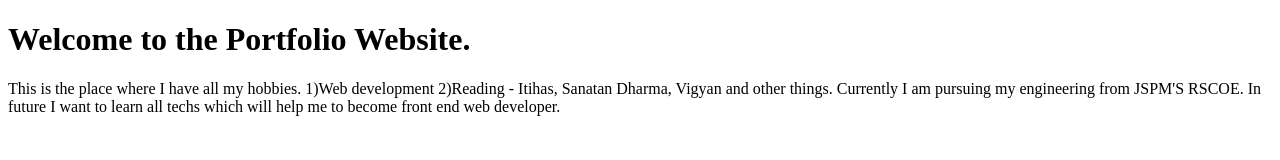
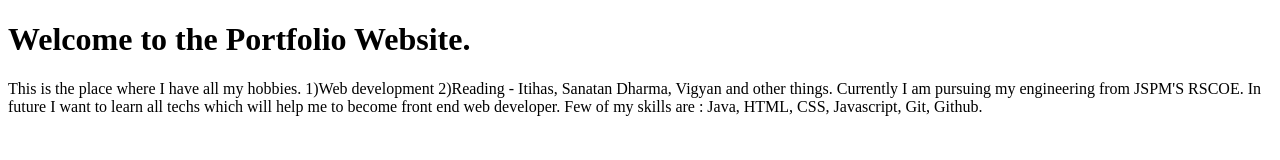
Before and after one commit to Prathamesh180/Prathmesh_portfolio, a plain HTML site: page index.html in a window 1280 px wide. Drawn offline with Linux system fonts and the light colour scheme.

Commit message:
refactor - added skills
Written whatever I think are my skills.

```diff
--- a/index.html
+++ b/index.html
@@ -16,6 +16,9 @@
 
 Currently I am pursuing my engineering from JSPM'S RSCOE.
 In future I want to learn all techs which will help me to become front end web developer.
+
+Few of my skills are :
+Java, HTML, CSS, Javascript, Git, Github.
 </body>
 
 </html>
```
